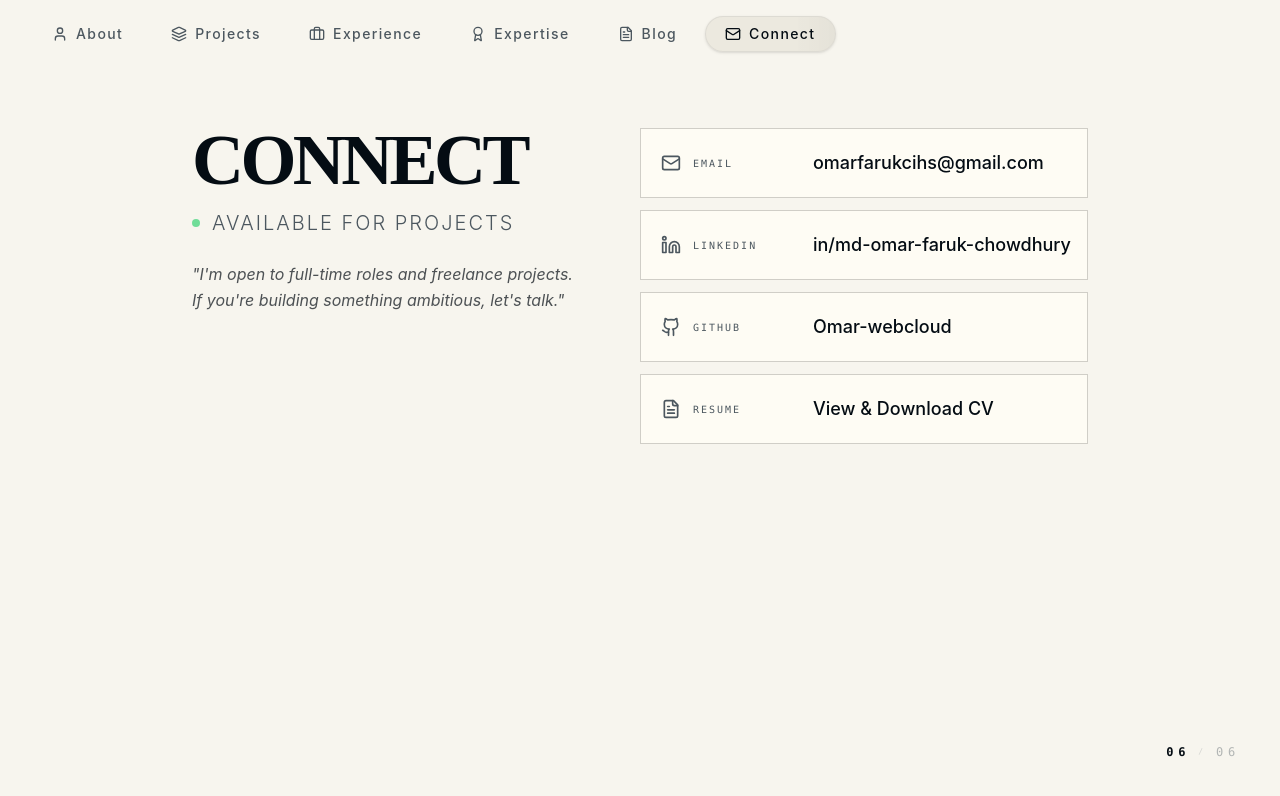
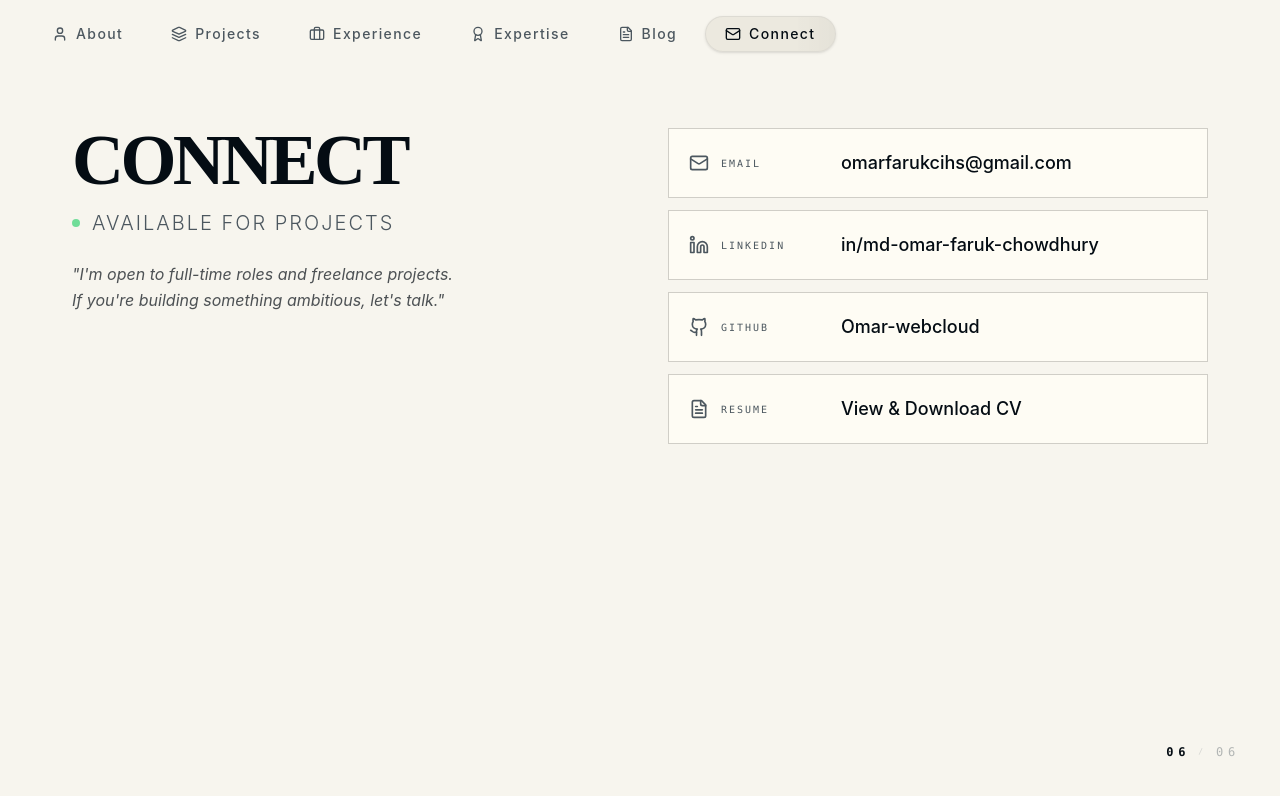
Before and after one commit to Omar-webcloud/Portfolio, a React (Vite) app: page / in a window 1280 px wide. Both pictures are taken after a click on the button "Contact". Shown: the top 796 px of the page. Built offline with nearby package versions, Linux system fonts and the light colour scheme.

Commit message:
Add new logo image to the distribution folder

```diff
--- a/src/components/about.jsx
+++ b/src/components/about.jsx
@@ -13,10 +13,10 @@ export function About({ onConnect }) {
   }, []);
 
   return (
-    <div className="w-full h-full overflow-x-hidden overflow-y-auto no-scrollbar pt-8 sm:pt-12 pb-32 flex flex-col items-center transition-colors duration-500">
+    <div className="relative w-full h-full flex flex-col items-center">
+      <div className="container mx-auto px-4 sm:px-8 py-6 sm:py-12 lg:py-16 relative z-10 w-full h-full overflow-y-auto overflow-x-hidden scrollbar-hide transition-colors duration-500">
 
-
-      <div className="w-[85%] max-w-[1050px] flex flex-col items-start z-0 select-none pointer-events-none mb-4 sm:mb-8 mx-auto pl-2 md:pl-6">
+        <div className="max-w-4xl mx-auto flex flex-col items-start z-0 select-none pointer-events-none mb-4 sm:mb-8 pl-2 md:pl-6">
           <h1 className="text-[24px] min-[375px]:text-[28px] sm:text-[36px] md:text-[48px] lg:text-[56px] font-serif uppercase text-foreground whitespace-nowrap leading-none tracking-[0.02em] font-bold transition-colors duration-500 text-left">
             MOHAMMAD OMAR
           </h1>
@@ -25,15 +25,12 @@ export function About({ onConnect }) {
           </h2>
         </div>
 
-
         <motion.div
           initial={{ y: 60, opacity: 0 }}
           animate={{ y: 0, opacity: 1 }}
           transition={{ duration: 0.8, ease: [0.16, 1, 0.3, 1] }}
-        className="w-[85%] sm:w-[90%] max-w-[1050px] bg-card dark:border dark:border-border rounded-[32px] sm:rounded-[40px] md:rounded-[48px] relative z-10 flex flex-col md:flex-row shadow-2xl dark:shadow-[2px_2px_0px_oklch(0.13_0.01_260),0_8px_32px_rgba(0,0,0,0.45)] transition-colors duration-700 mx-auto"
+          className="w-full max-w-[1050px] mx-auto bg-card dark:border dark:border-border rounded-[32px] sm:rounded-[40px] md:rounded-[48px] relative z-10 flex flex-col md:flex-row shadow-2xl dark:shadow-[2px_2px_0px_oklch(0.13_0.01_260),0_8px_32px_rgba(0,0,0,0.45)] transition-colors duration-700"
         >
-
-
           <div className="w-full md:w-[40%] flex justify-center items-center order-1 pt-12 md:pt-0 pb-4 md:pb-0 md:pl-12 lg:pl-16 z-30 group cursor-pointer">
             <motion.div
               initial={{ scale: 0.85, opacity: 0 }}
@@ -55,7 +52,6 @@ export function About({ onConnect }) {
               </div>
             </motion.div>
           </div>
-
 
           <div className="w-full md:w-[60%] p-6 sm:p-12 lg:p-16 flex flex-col justify-center order-2 z-20 text-foreground pb-10 sm:pb-16 pt-6 md:pt-16 transition-colors duration-700">
             <motion.h2
@@ -122,5 +118,6 @@ export function About({ onConnect }) {
           </div>
         </motion.div>
       </div>
+    </div>
   )
 }
--- a/src/components/blog.jsx
+++ b/src/components/blog.jsx
@@ -44,7 +44,7 @@ export function Blog() {
 
   return (
     <div className="relative w-full h-full flex flex-col items-center">
-      <div className="container mx-auto px-4 sm:px-8 py-6 sm:py-12 lg:py-16 relative z-10 w-full h-full overflow-y-auto overflow-x-hidden scrollbar-hide">
+      <div className="page-shell py-6 sm:py-12 lg:py-16 relative z-10 w-full h-full overflow-y-auto overflow-x-hidden scrollbar-hide">
         <div className="flex flex-col lg:flex-row items-start justify-between gap-6 lg:gap-12 pb-24 sm:pb-28 lg:pb-32">
 
           <motion.div
--- a/src/components/connect.jsx
+++ b/src/components/connect.jsx
@@ -13,8 +13,8 @@ export function Connect() {
 
   return (
     <div className="relative w-full h-full flex flex-col items-center">
-      <div className="container mx-auto px-4 sm:px-8 py-6 sm:py-12 lg:py-16 relative z-10 w-full h-full overflow-y-auto overflow-x-hidden scrollbar-hide">
-        <div className="max-w-4xl mx-auto flex flex-col lg:flex-row items-start justify-between gap-8 sm:gap-14 pb-16 lg:pb-24">
+      <div className="page-shell py-6 sm:py-12 lg:py-16 relative z-10 w-full h-full overflow-y-auto overflow-x-hidden scrollbar-hide">
+        <div className="w-full mx-auto flex flex-col lg:flex-row items-start justify-between gap-8 sm:gap-14 pb-16 lg:pb-24">
           <motion.div
             initial={{ opacity: 0, y: 20 }}
             animate={{ opacity: 1, y: 0 }}
--- a/src/components/credentials.jsx
+++ b/src/components/credentials.jsx
@@ -38,7 +38,7 @@ export function Credentials() {
 
   return (
     <div className="relative w-full h-full flex flex-col items-center">
-      <div className="container mx-auto px-4 sm:px-8 py-6 sm:py-12 lg:py-16 relative z-10 w-full h-full overflow-y-auto overflow-x-hidden scrollbar-hide">
+      <div className="page-shell py-6 sm:py-12 lg:py-16 relative z-10 w-full h-full overflow-y-auto overflow-x-hidden scrollbar-hide">
         <div className="flex flex-col lg:flex-row items-start justify-between gap-6 lg:gap-12 pb-8 sm:pb-16 lg:pb-24">
 
           <motion.div
--- a/src/components/experience.jsx
+++ b/src/components/experience.jsx
@@ -38,7 +38,7 @@ export function Experience() {
 
   return (
     <div className="relative w-full h-full flex flex-col items-center">
-      <div className="container mx-auto px-4 sm:px-8 py-6 sm:py-12 lg:py-16 relative z-10 w-full h-full overflow-y-auto overflow-x-hidden scrollbar-hide">
+      <div className="page-shell py-6 sm:py-12 lg:py-16 relative z-10 w-full h-full overflow-y-auto overflow-x-hidden scrollbar-hide">
         <div className="flex flex-col lg:flex-row items-start justify-between gap-6 lg:gap-12 pb-12 lg:pb-32">
 
           <div className={`w-full lg:w-1/2 lg:sticky lg:top-0 transition-all duration-1000 lg:pr-12 ${mounted ? "opacity-100 translate-y-0" : "opacity-0 translate-y-10"}`}>
--- a/src/components/hero.jsx
+++ b/src/components/hero.jsx
@@ -28,7 +28,7 @@ export function Hero() {
     <div className="relative w-full h-full flex flex-col items-center">
       <div
         ref={scrollRef}
-        className="container mx-auto px-4 sm:px-8 py-6 sm:py-12 lg:py-16 relative z-10 w-full h-full overflow-y-auto overflow-x-hidden scrollbar-hide"
+        className="page-shell py-6 sm:py-12 lg:py-16 relative z-10 w-full h-full overflow-y-auto overflow-x-hidden scrollbar-hide"
       >
         <div className="flex flex-col lg:flex-row items-start justify-between gap-6 lg:gap-12 min-h-full">
 
--- a/src/index.css
+++ b/src/index.css
@@ -112,6 +112,22 @@
   }
 }
 
+.page-shell {
+  width: 100%;
+  max-width: 1200px;
+  margin-left: auto;
+  margin-right: auto;
+  padding-left: 1rem;
+  padding-right: 1rem;
+}
+
+@media (min-width: 640px) {
+  .page-shell {
+    padding-left: 2rem;
+    padding-right: 2rem;
+  }
+}
+
 .glow-text {
   text-shadow: none;
 }
```
Also changed, not shown: 28 other files (tests, documents, lock files or other folders). Lines whose indentation alone changed are shown as unchanged.
